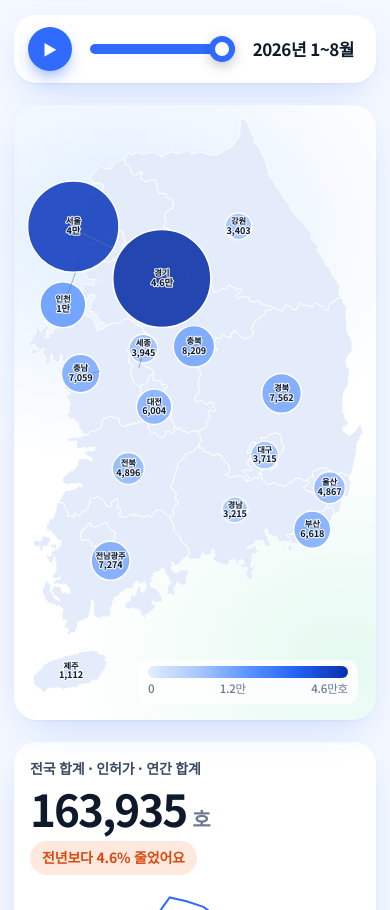
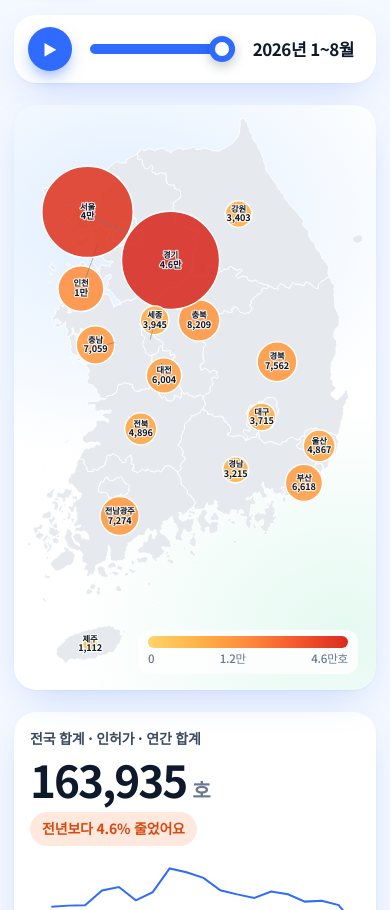
Before and after one commit to lloydknam/housing-map, a plain HTML site: page index.html in a window 390 px wide. Shown: the part 503-1413 px from the top of the page. Drawn offline with nearby package versions, Linux system fonts and the light colour scheme; a web font is replaced by a local one.

Commit message:
ui: 버블 보기 색 분리(무채색 지도+따뜻한 버블), 작은 섬 포함
Co-Authored-By: Claude Sonnet 5.5 <noreply@anthropic.com>
Claude-Session: https://claude.ai/code/session_01Szm5GH55bo8MXMvzv9a7i3

```diff
--- a/index.html
+++ b/index.html
@@ -112,9 +112,9 @@
   .lbl { font-size: 14.5px; font-weight: 700; pointer-events: none; text-anchor: middle; fill: var(--ink); paint-order: stroke;
     stroke: color-mix(in srgb, var(--panel) 85%, transparent); stroke-width: 4px; stroke-linejoin: round; }
   .bub { fill-opacity: .88; stroke: #fff; stroke-width: 2.5px; pointer-events: none; transition: r .45s ease; }
-  :root { --bubbase: #e4ecfb; }
-  @media (prefers-color-scheme: dark) { :root:not([data-theme="light"]) { --bubbase: #243a63; } }
-  :root[data-theme="dark"] { --bubbase: #243a63; }
+  :root { --bubbase: #e6e9ee; }
+  @media (prefers-color-scheme: dark) { :root:not([data-theme="light"]) { --bubbase: #323a49; } }
+  :root[data-theme="dark"] { --bubbase: #323a49; }
   .lbl.v { font-weight: 800; font-size: 16px; }
   @media (min-width: 861px) { .lbl { font-size: 25px; } .lbl.v { font-size: 28px; } .lbl.n { transform: translateY(-6px); } .lbl.v { transform: translateY(8px); } .lbl { stroke-width: 5px; } }
   .legend { position: absolute; right: 18px; bottom: 16px; max-width: calc(100% - 36px); justify-content: flex-end; background: color-mix(in srgb, var(--panel) 82%, transparent); padding: 6px 10px; border-radius: 12px; display: flex; align-items: center; gap: 4px; flex-wrap: wrap; font-size: 12.5px; color: var(--muted); font-weight: 500; }
@@ -411,10 +411,18 @@
   const svg = d3.select('#map');
   let paths, labels, projection, pathGen;
   function drawMap() {
-    // 울릉도·독도·작은 섬은 지도를 작게 만들 뿐이라 덜어낸다(제주는 유지).
+    // 작은 섬도 모두 그린다. 다만 울릉도·독도(동쪽)와 서해5도(서쪽)는 본토에서 너무 멀어 지도가 쪼그라들므로
+    // 경도를 본토 쪽으로 당겨 해안 가까이에 붙여 그린다(제주와 같은 방식의 배치).
     GEO.features.forEach((f) => {
-      if (f.geometry.type === 'MultiPolygon')
-        f.geometry.coordinates = f.geometry.coordinates.filter((c) => d3.geoArea({ type: 'Polygon', coordinates: c }) > 2e-5);
+      const shift = (ring, d) => ring.map((pt) => [pt[0] + d, pt[1]]);
+      const mv = (poly) => {
+        const lon = d3.geoCentroid({ type: 'Polygon', coordinates: poly })[0];
+        const xs = poly[0].map((q) => q[0]);
+        const d = lon > 130 ? 129.75 - Math.max.apply(null, xs) : (lon < 125.7 ? 126.0 - Math.min.apply(null, xs) : 0);
+        return d ? poly.map((r) => shift(r, d)) : poly;
+      };
+      if (f.geometry.type === 'MultiPolygon') f.geometry.coordinates = f.geometry.coordinates.map(mv);
+      else if (f.geometry.type === 'Polygon') f.geometry.coordinates = mv(f.geometry.coordinates);
     });
     // 남은 모양의 가로세로 비율에 맞춰 viewBox를 정해 상자를 꽉 채운다.
     projection = d3.geoMercator().fitWidth(588, GEO);
@@ -491,8 +499,15 @@
       renderPanel(null); renderTrend(); renderRel(); return;
     }
     const vals = CODES.map((c) => valueFor(c, p, state.mode)).filter((v) => v != null);
-    const sc = colorScale(vals, state.mode);
+    let sc = colorScale(vals, state.mode);
     const bubble = state.view === 'bubble';
+    // 버블 보기: 바탕 지도는 무채색, 버블은 따뜻한 한 가지 색(노랑→주황→적색)으로 크기와 색을 함께 읽게 한다.
+    if (bubble && sc.kind === 'seq') {
+      const pal = ['#ffd36b', '#ffb347', '#ff8a3d', '#f4562b', '#d92b1f'];
+      const wr = d3.scaleLinear().domain([0, 0.25, 0.5, 0.75, 1]).range(pal).interpolate(d3.interpolateRgb).clamp(true);
+      const t = (v) => sc.linear ? (sc.max === sc.min ? 1 : (v - sc.min) / (sc.max - sc.min)) : Math.sqrt(Math.max(0, v) / sc.max);
+      sc = Object.assign({}, sc, { pal, color: (v) => v == null ? null : wr(t(v)) });
+    }
     paths.attr('fill', (f) => bubble ? 'var(--bubbase)' : (sc.color(valueFor(gcode(f), p, state.mode)) || 'var(--empty)'));
     const mx = d3.max(vals, (v) => Math.abs(v)) || 1, RMAX = 86;
     labels.select('.bub').attr('r', (f) => { const v = valueFor(gcode(f), p, state.mode); return bubble && v != null ? Math.max(9, RMAX * Math.sqrt(Math.abs(v) / mx)) : 0; })
```
